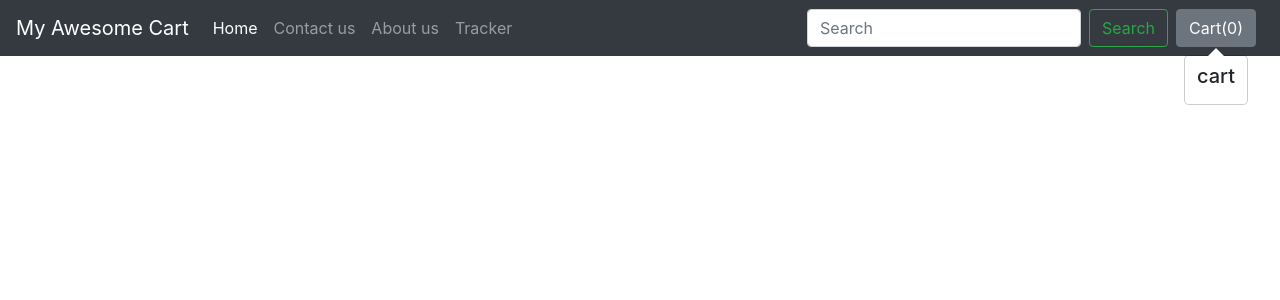
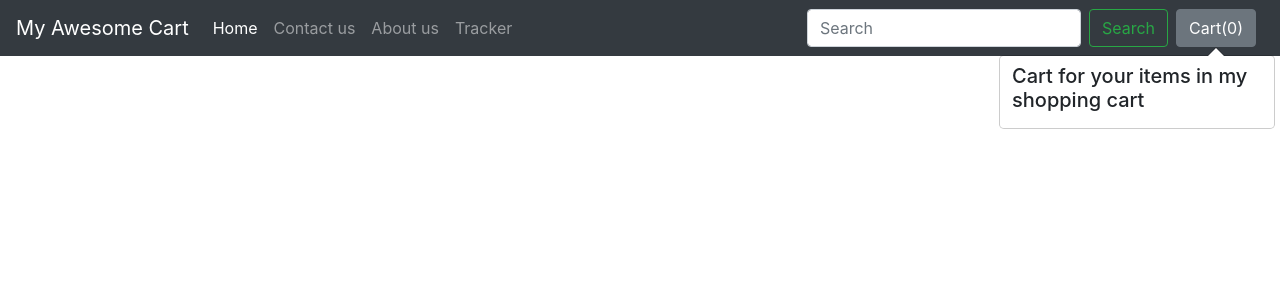
Before and after one commit to purohit-arun/ecommerce-site, a Django app: page /shop/checkout/ in a window 1280 px wide. Shown: the top 300 px of the page. Run offline with Django 3.2, Linux system fonts and the light colour scheme; some libraries are stand-ins or nearby versions.

Commit message:
#6.1 checkout and clear cart button added

```diff
--- a/shop/templates/shop/index.html
+++ b/shop/templates/shop/index.html
@@ -105,111 +105,85 @@
 {% block js %}
 
 <script>
-  //find out the cart items from localstorage
+// Find out the cart items from localStorage
 if (localStorage.getItem('cart') == null) {
     var cart = {};
 } else {
     cart = JSON.parse(localStorage.getItem('cart'));
-    {% comment %} document.getElementById('cart').innerHTML = Object.keys(cart).length; {% endcomment %}
+    document.getElementById('cart').innerHTML = Object.keys(cart).length;
     updateCart(cart);
 }
-  //if add to cart button is clicked then increment the cart values
-  $('.cart').click(function () {
+// If the add to cart button is clicked, add/increment the item
+  $('.divpr').on('click','button.cart',function(){
     var idstr = this.id.toString();
-    console.log(idstr);
     if (cart[idstr] != undefined) {
         cart[idstr] = cart[idstr] + 1;
     } else {
         cart[idstr] = 1;
     }
     updateCart(cart);
-    //console.log(cart);
-    localStorage.setItem('cart', JSON.stringify(cart));
-    document.getElementById('cart').innerHTML = Object.keys(cart).length;
+
 });
 
-  //function for updating popover
+//function to clear cart
+function clearCart() {
+    cart = JSON.parse(localStorage.getItem('cart'));
+    for (var item in cart) {
+        document.getElementById('div' + item).innerHTML = '<button id="' + item + '" class="btn btn-primary cart">Add To Cart</button>'
+    }
+    localStorage.clear();
+    cart = {};
+    updateCart(cart);
+}
+
+//Add Popover to cart
+$('#popcart').popover();
+updatePopover(cart);
+function updatePopover(cart)
+{
+    console.log('We are inside updatePopover');
+    var popStr = "";
+    popStr = popStr + "<h5> Cart for your items in my shopping cart </h5><div class='mx-2 my-2'>";
+    var i = 1;
+    for (var item in cart){
+        popStr = popStr + "<b>" + i + "</b>. ";
+        popStr = popStr + document.getElementById('name' + item).innerHTML.slice(0, 19) + "... Qty: " + cart[item] + '<br>';
+        i = i+1;
+    }
+    popStr = popStr + "</div>"
+    popStr = popStr + "<div><a href='/shop/checkout'><button id='checkoutbtn' class='btn btn-primary'>Checkout </button></a> <button id='clearcartbtn' onclick='clearCart()' class='btn btn-danger'>Clear </button></div>";
+    console.log(popStr);
+    document.getElementById('popcart').setAttribute('data-content', popStr);
+    $('#popcart').popover('show');
+}
 
 
+//update cart function
 function updateCart(cart) {
-    var sum =0;
+    var sum = 0;
     for (var item in cart) {
         sum = sum + cart[item];
-      document.getElementById('div' + item).innerHTML = "<button id='minus" + item +
-        "' class='btn btn-primary minus'> - </button> <span id='val" + item + "'>" + cart[item] +
-        "</span> <button id='plus" + item + "' class='btn btn-primary plus'> + </button>";
-        //document.getElementById('cart').innerHTML = Object.keys(cart).length;
+        document.getElementById('div' + item).innerHTML = "<button id='minus" + item + "' class='btn btn-primary minus'>-</button> <span id='val" + item + "''>" + cart[item] + "</span> <button id='plus" + item + "' class='btn btn-primary plus'> + </button>";
     }
     localStorage.setItem('cart', JSON.stringify(cart));
-    //document.getElementById('cart').innerHTML = Object.keys(cart).length;
     document.getElementById('cart').innerHTML = sum;
     console.log(cart);
     updatePopover(cart);
 }
+// If plus or minus button is clicked, change the cart as well as the display value
+$('.divpr').on("click", "button.minus", function() {
+    a = this.id.slice(7, );
+    cart['pr' + a] = cart['pr' + a] - 1;
+    cart['pr' + a] = Math.max(0, cart['pr' + a]);
+    document.getElementById('valpr' + a).innerHTML = cart['pr' + a];
+    updateCart(cart);
+});
+$('.divpr').on("click", "button.plus", function() {
+    a = this.id.slice(6, );
+    cart['pr' + a] = cart['pr' + a] + 1;
+    document.getElementById('valpr' + a).innerHTML = cart['pr' + a];
+    updateCart(cart);
+});
+</script>
 
-  //adding popover to cart
-  $('#popcart').popover();
-  function updatePopover(cart)
-  {
-    console.log("Inside popover");
-    var popStr = "";
-    var popStr = popStr + "<h5>cart</h5>"
-    var i = 1;
-    for(var item in cart){
-      popStr = popStr + "<b>" + i +" - "+ "</b>";
-      popStr = popStr + document.getElementById("name"+item).innerHTML.slice(0, 19) + " <b>Qty : </b>" + cart[item]  + "<br>";
-      i = i+1;
-    }
-    // console.log(popStr);
-    document.getElementById('popcart').setAttribute('data-content', popStr);
-    $('#popcart').popover('show');
-  }
-  updatePopover(cart);
-  // document.getElementById('popcart').setAttribute('data-content', '<h6>cart</h6>');
-
-  //if plus and minus value is clicked then change cart value
-
-  // $('divpr').on("click", "button.minus" ,function () {
-  //   console.log("minus cliked");
-  // });
-
-//   $('.divpr').click(function(){
-//       $(this).find('.minus').click(function(){
-//         console.log("- minus clicked");
-//       });
-// });
-
-//   $('.divpr').click(function(){
-//       $(this).find('.plus').click(function(){
-//         console.log("+ plus clicked");
-//       });
-// });
-
-//   $(".divpr").click(function(){
-//   alert("The paragraph was clicked.");
-// });
-
-$('.divpr').on("click", "button.minus", function(){
-  // console.log("- clicked");
-  a = this.id.slice(5);
-  cart[a] = cart[a] - 1;
-  cart[a] = Math.max(0, cart[a]);
-  document.getElementById('val'+a).innerHTML= cart[a];
-  updateCart(cart);
-  console.log(a);
-});
-
-$('.divpr').on("click", "button.plus", function(){
-  // console.log("+ clicked");
-  a = this.id.slice(4);
-  // console.log(a);
-  cart[a] = cart[a] + 1;
-  console.log(cart[a]);
-  document.getElementById('val'+a).innerHTML= cart[a];
-  updateCart(cart);
-  console.log(a);
-});
-
-
-</script>
 {% endblock js %}
```
Lines whose indentation alone changed are shown as unchanged.
